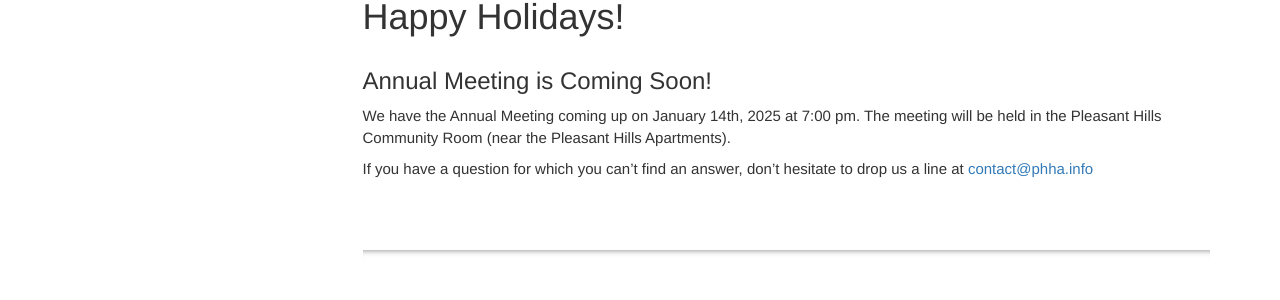
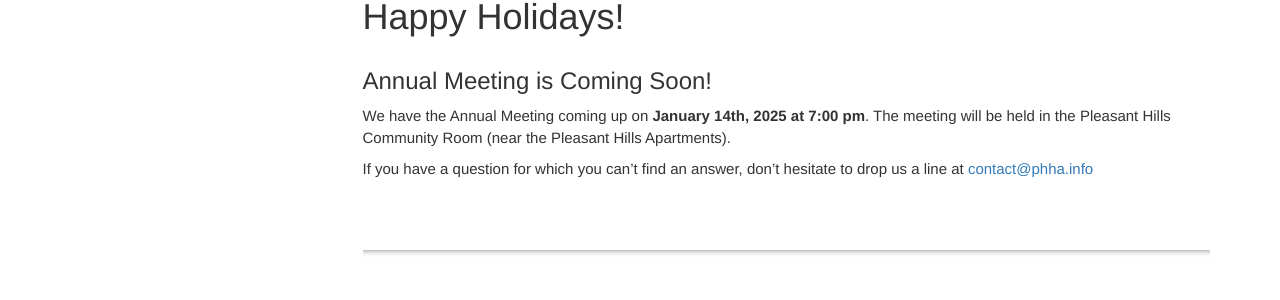
Before and after one commit to pleasanthillsha/pleasanthillsha.github.io, a Jekyll site: the page built from _posts/2025-12-01-annual-meeting.md, in a window 1280 px wide. Shown: the part 191-491 px from the top of the page. Built offline with Jekyll 4.4.1, drawn with Linux system fonts in a browser that asks for light colours; comment, search, counter and statistics services are not loaded.

```diff
--- a/_posts/2025-12-01-annual-meeting.md
+++ b/_posts/2025-12-01-annual-meeting.md
@@ -11,7 +11,7 @@ sidebar: phha_sidebar
 
 ## Annual Meeting is Coming Soon!
 
-We have the Annual Meeting coming up on January 14th, 2025 at 7:00 pm. The meeting will be held in the Pleasant Hills Community Room (near the Pleasant Hills Apartments).
+We have the Annual Meeting coming up on **January 14th, 2025 at 7:00 pm**. The meeting will be held in the Pleasant Hills Community Room (near the Pleasant Hills Apartments).
 
 If you have a question for which you can't find an answer, don't hesitate to drop us a line at <contact@phha.info>
 {% include links.html %}
```
